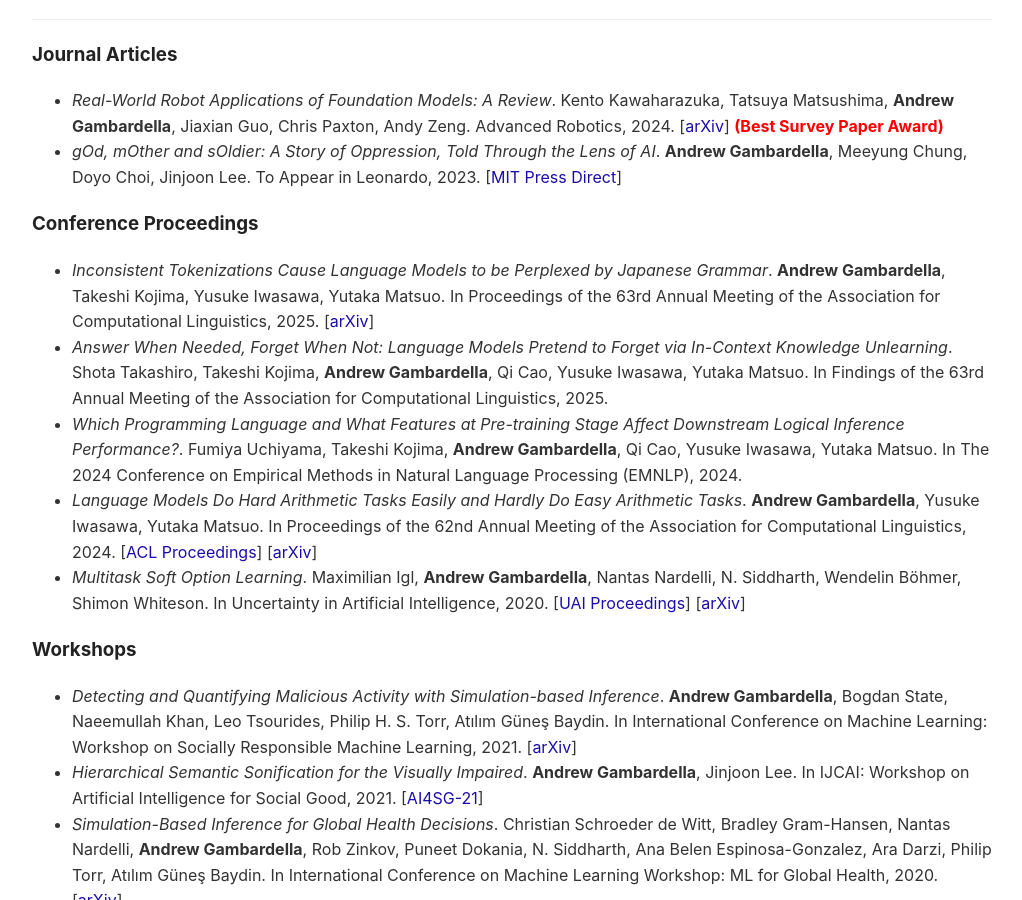
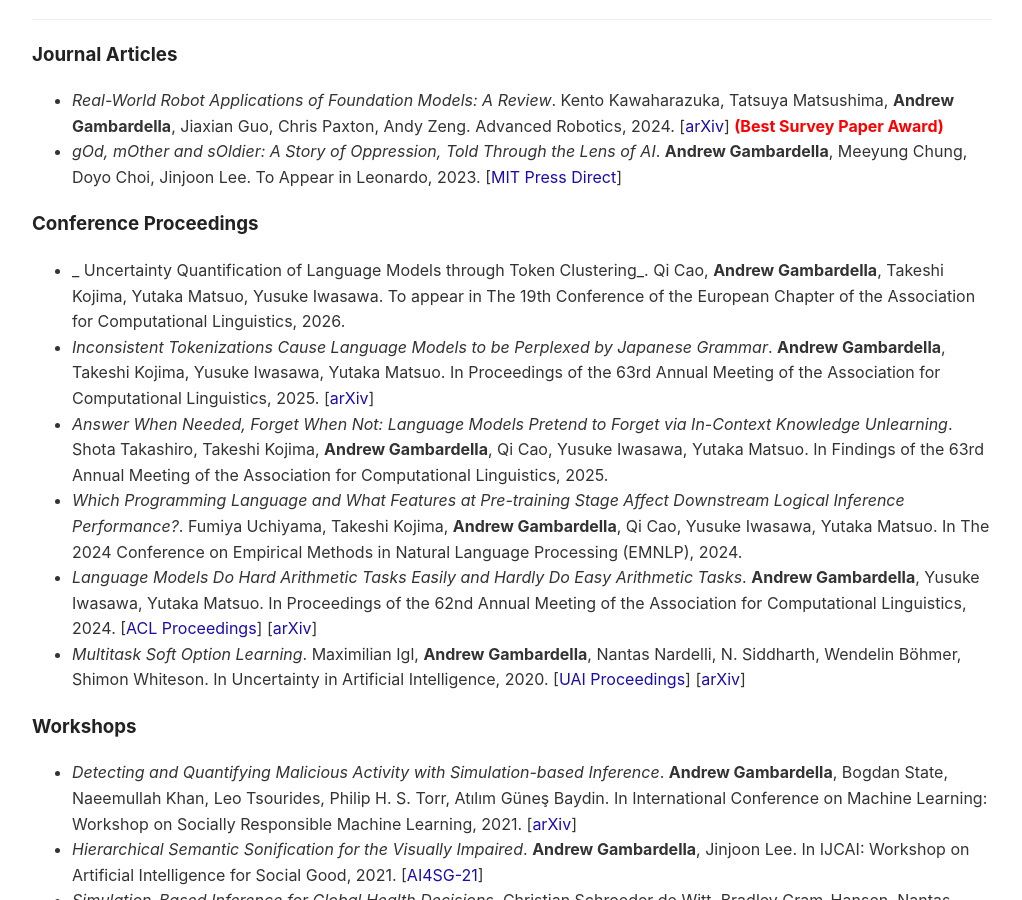
Before and after one commit to atgambardella/atgambardella.github.io, a Jekyll site: the page built from index.md, in a window 1280 px wide and 900 px high, scrolled down 752 px. Shown: the whole window, without its empty margins (128-1150 px from the left). Built offline with Jekyll 4.4.1, drawn with Linux system fonts in a browser that asks for light colours; a script that is not in the unit is left out.

Commit message:
new paper

```diff
--- a/index.md
+++ b/index.md
@@ -35,6 +35,7 @@ My research interests include:
 - _gOd, mOther and sOldier: A Story of Oppression, Told Through the Lens of AI_. **Andrew Gambardella**, Meeyung Chung, Doyo Choi, Jinjoon Lee. To Appear in Leonardo, 2023. [[MIT Press Direct](https://direct.mit.edu/leon/article-abstract/doi/10.1162/leon_a_02365/114524/gOd-mOther-and-sOldier-A-Story-of-Oppression-Told)]
 
 ### Conference Proceedings
+- _ Uncertainty Quantification of Language Models through Token Clustering_. Qi Cao, **Andrew Gambardella**, Takeshi Kojima, Yutaka Matsuo, Yusuke Iwasawa. To appear in The 19th Conference of the European Chapter of the Association for Computational Linguistics, 2026.
 - _Inconsistent Tokenizations Cause Language Models to be Perplexed by Japanese Grammar_. **Andrew Gambardella**, Takeshi Kojima, Yusuke Iwasawa, Yutaka Matsuo. In Proceedings of the 63rd Annual Meeting of the Association for Computational Linguistics, 2025. [[arXiv](https://arxiv.org/abs/2505.19599)]
 - _Answer When Needed, Forget When Not: Language Models Pretend to Forget via In-Context Knowledge Unlearning_. Shota Takashiro, Takeshi Kojima, **Andrew Gambardella**, Qi Cao, Yusuke Iwasawa, Yutaka Matsuo. In Findings of the 63rd Annual Meeting of the Association for Computational Linguistics, 2025.
 - _Which Programming Language and What Features at Pre-training Stage Affect Downstream Logical Inference Performance?_. Fumiya Uchiyama, Takeshi Kojima, **Andrew Gambardella**, Qi Cao, Yusuke Iwasawa, Yutaka Matsuo. In The 2024 Conference on Empirical Methods in Natural Language Processing (EMNLP), 2024.
```
Also changed, not shown: ja/index.md (+1 -0 lines).
